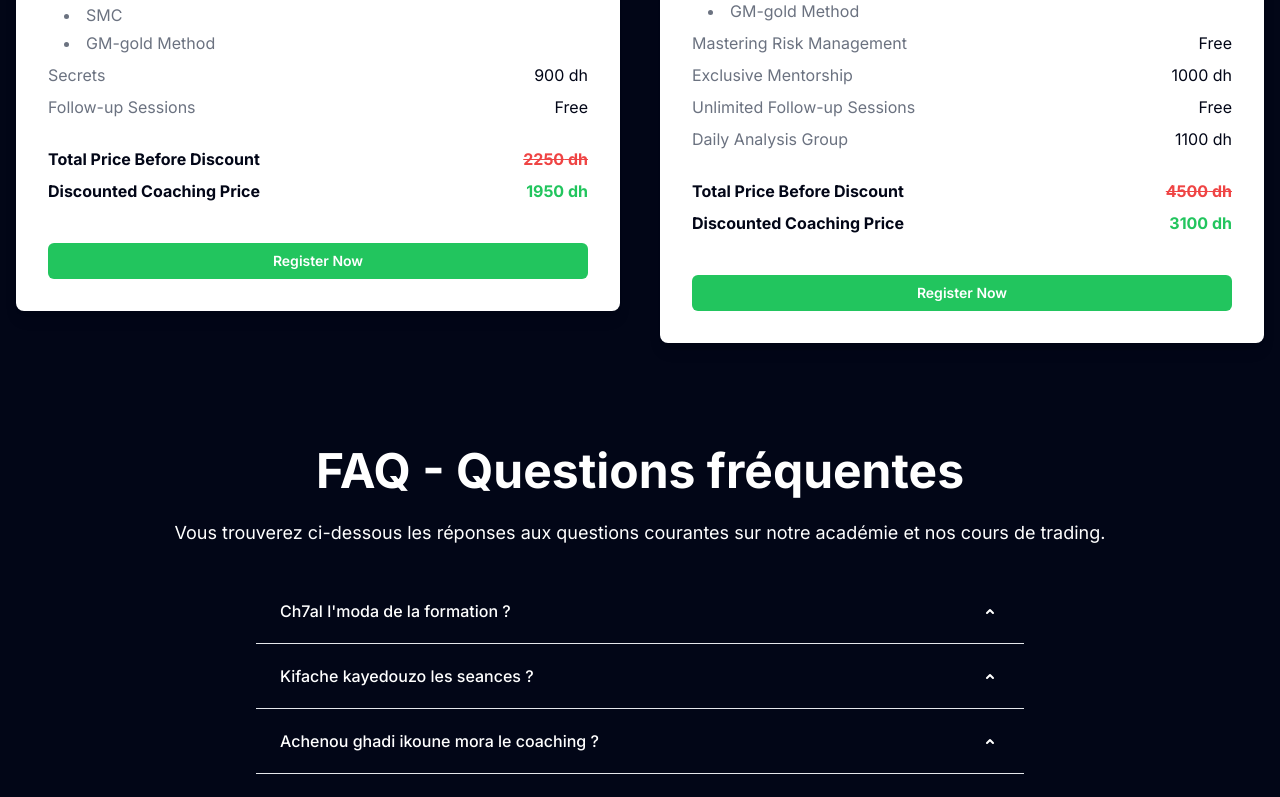
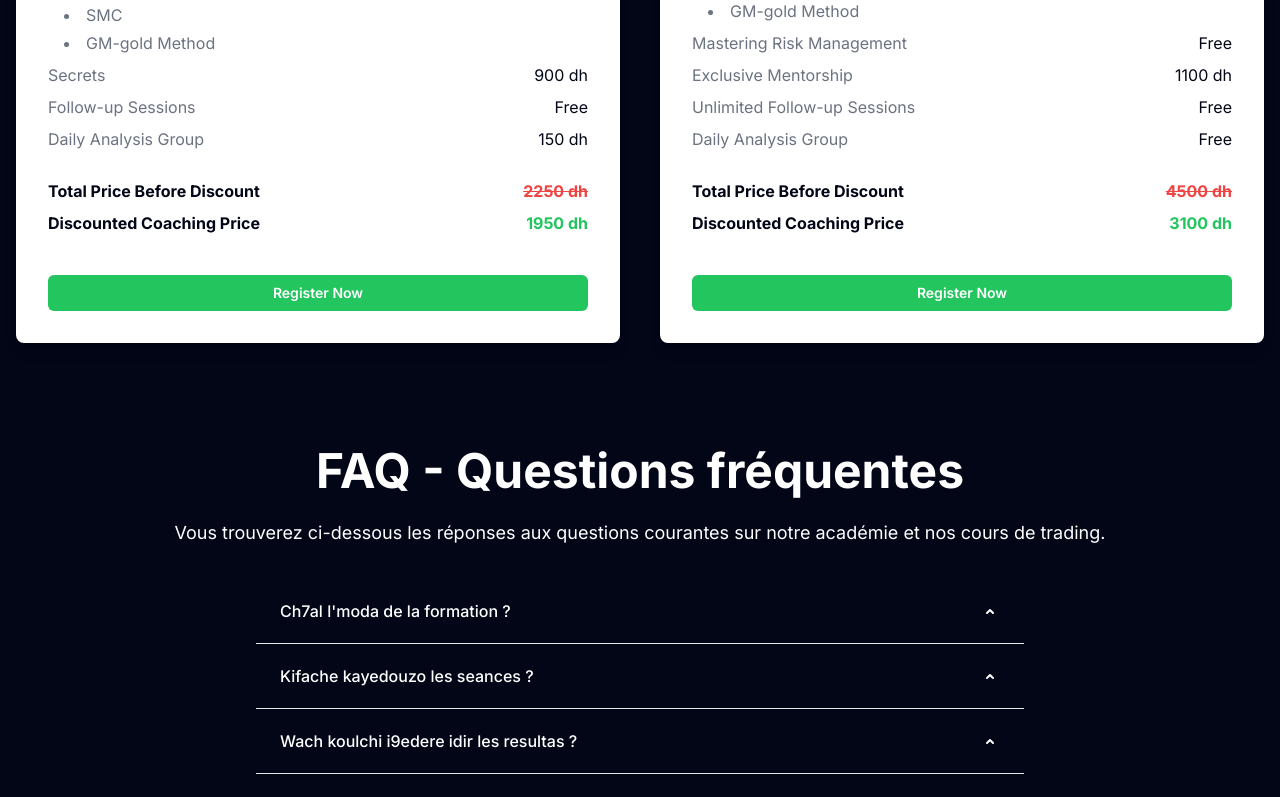
Before and after one commit to Aminemsaq/next_js_project, a Next.js app: page / in a window 1280 px wide. Shown: the part 3180-3977 px from the top of the page. Built offline with nearby package versions, Linux system fonts and the light colour scheme.

Commit message:
last last

```diff
--- a/components/Faq.tsx
+++ b/components/Faq.tsx
@@ -14,6 +14,11 @@ const FaqSection = () => {
         "Seance en ligne en Google meet a 22.00, kankhaliwe likom record neta3e la seance mora kola hissa.",
     },
     {
+      question: "Wach koulchi i9edere idir les resultas ?",
+      answer:
+        "Coaching dyalna 100% ghadi dir bih resultas ila tebe99ety lema3lomat li kheditti 100%.",
+    },
+    {
       question: "Achenou ghadi ikoune mora le coaching ?",
       answer:
         "Seances de suivie le weekend + acces les groupes li kanhetto fih daily analysis.",
@@ -22,7 +27,7 @@ const FaqSection = () => {
       question: "Support 24/24h 7/7j",
       answer:
         "Kan3etiwekoume whatssap personnel dyalna ayi we9ita kankounou m3akoum.",
-    },
+    }
   ];
 
   const [activeIndex, setActiveIndex] = useState<number | null>(null);
--- a/components/Offers.tsx
+++ b/components/Offers.tsx
@@ -41,6 +41,10 @@ const offers: Offer[] = [
         name: 'Follow-up Sessions',
         price: 'Free',
       },
+      {
+        name:'Daily Analysis Group',
+        price:'150 dh',
+      }
 
     ],
     totalPriceBeforeDiscount: 2250,
@@ -63,11 +67,11 @@ const offers: Offer[] = [
         ]
       },
       { name: 'Mastering Risk Management', price: 'Free' },
-      { name: 'Exclusive Mentorship', price: '1000 dh' },
+      { name: 'Exclusive Mentorship', price: '1100 dh' },
       { name: 'Unlimited Follow-up Sessions', price: 'Free' },
       {
         name:'Daily Analysis Group',
-        price:'1100 dh',
+        price:'Free',
       }
     ],
     totalPriceBeforeDiscount: 4500,
```
